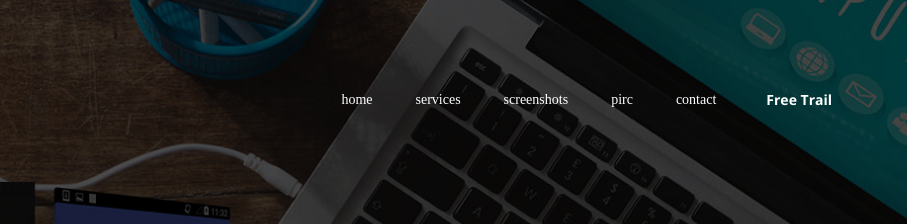
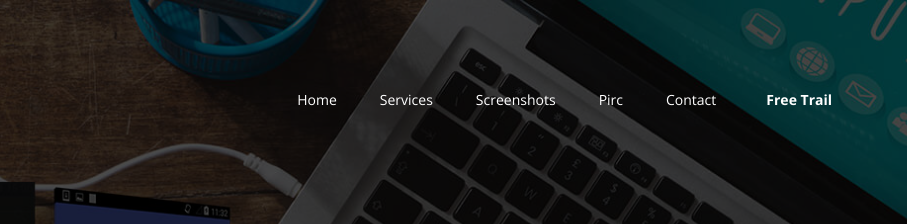
Before and after one commit to motior96/Appon, a plain HTML site: page index.html in a window 1280 px wide. Shown: the top 224 px of the page, 373-1280 px from the left. Drawn offline with nearby package versions, Linux system fonts and the light colour scheme; files whose address does not match are found by name.

Commit message:
file added

```diff
--- a/css/style.css
+++ b/css/style.css
@@ -165,11 +165,13 @@ ul{
 }
 
 .banner-bg .banner .menu .menu-list ul li a{
-    font-size: var(--pf);
+    font-family: var(--pf);
     font-weight: 400;
     font-size: 14px;
     color: var(--fc);
-    padding-left: 43px;
+    text-transform: capitalize;
+    margin-left: 43px;
+    position: relative;
     transition: all linear 0.4s;
     -o-transition: all linear 0.4s;
     -ms-transition: all linear 0.4s;
@@ -206,6 +208,22 @@ ul{
  border-color: var(--spc);
 }
 
+
+.banner-bg .banner .menu .menu-list ul li a::after{
+    content: '';
+    width: 15px;
+    height: 1px;
+    background: var(--spc);
+    display: block;
+    position: absolute;
+    left: 0;
+    top: 30px;
+    opacity: 0;
+}
+
+.banner-bg .banner .menu .menu-list ul li a:hover::after{
+    opacity: 1;
+}
 /* menu part ends */
 
 .banner-bg .banner-text .text{
```
